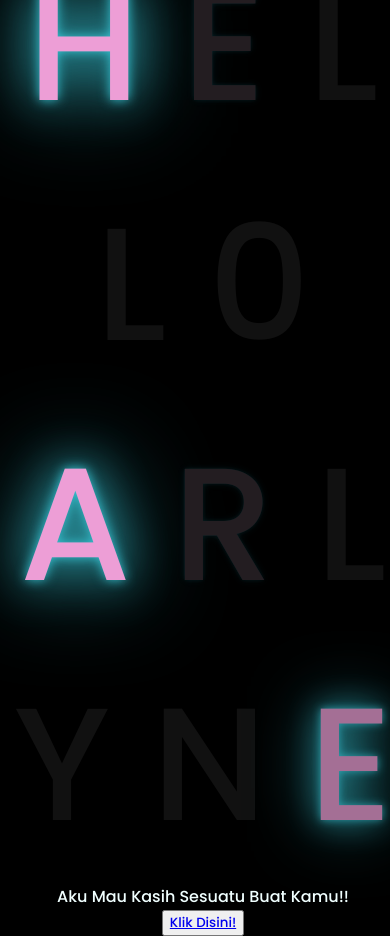
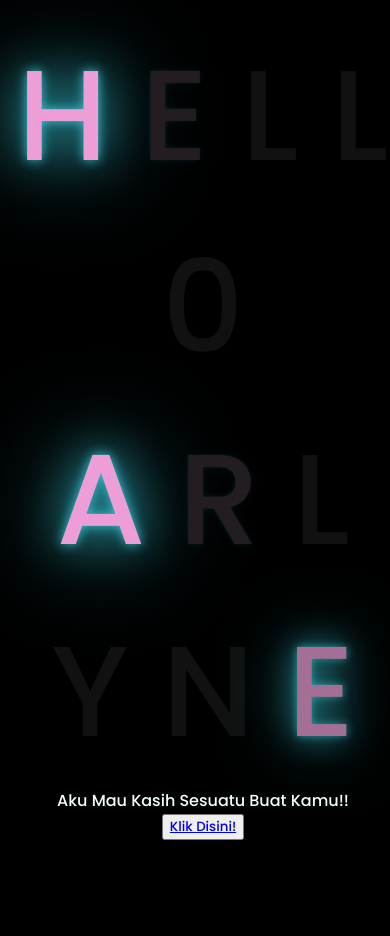
Before and after one commit to Mfaiq2207/Present4U, a plain HTML site: page index.html in a window 390 px wide. After the commit the page ends 860 px from the top, so only its background shows below. Drawn offline with Linux system fonts and the light colour scheme.

Commit message:
Update style2.css

```diff
--- a/style2.css
+++ b/style2.css
@@ -13,7 +13,7 @@ body{
     background-color: black;
 }
 .greetings{
-    font-size: 10rem;
+    font-size: 8rem;
     font-weight: 900;
 }
 .greetings > span{
@@ -78,7 +78,7 @@ body{
 @media screen and (max-width:574px){
     .greetings{
         display: block;
-        font-size: 10rem;
+        font-size: 8rem;
         font-weight: 500;
         text-align: center;
     }
```
